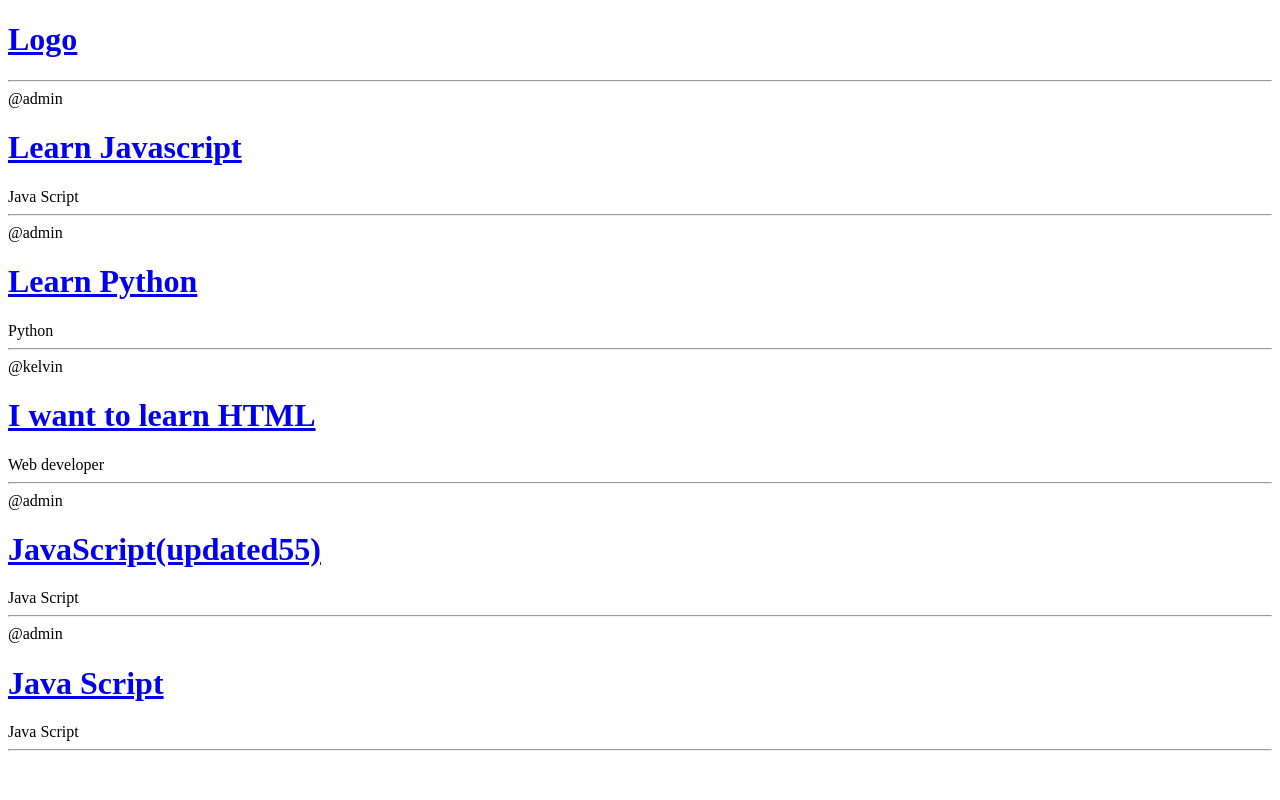
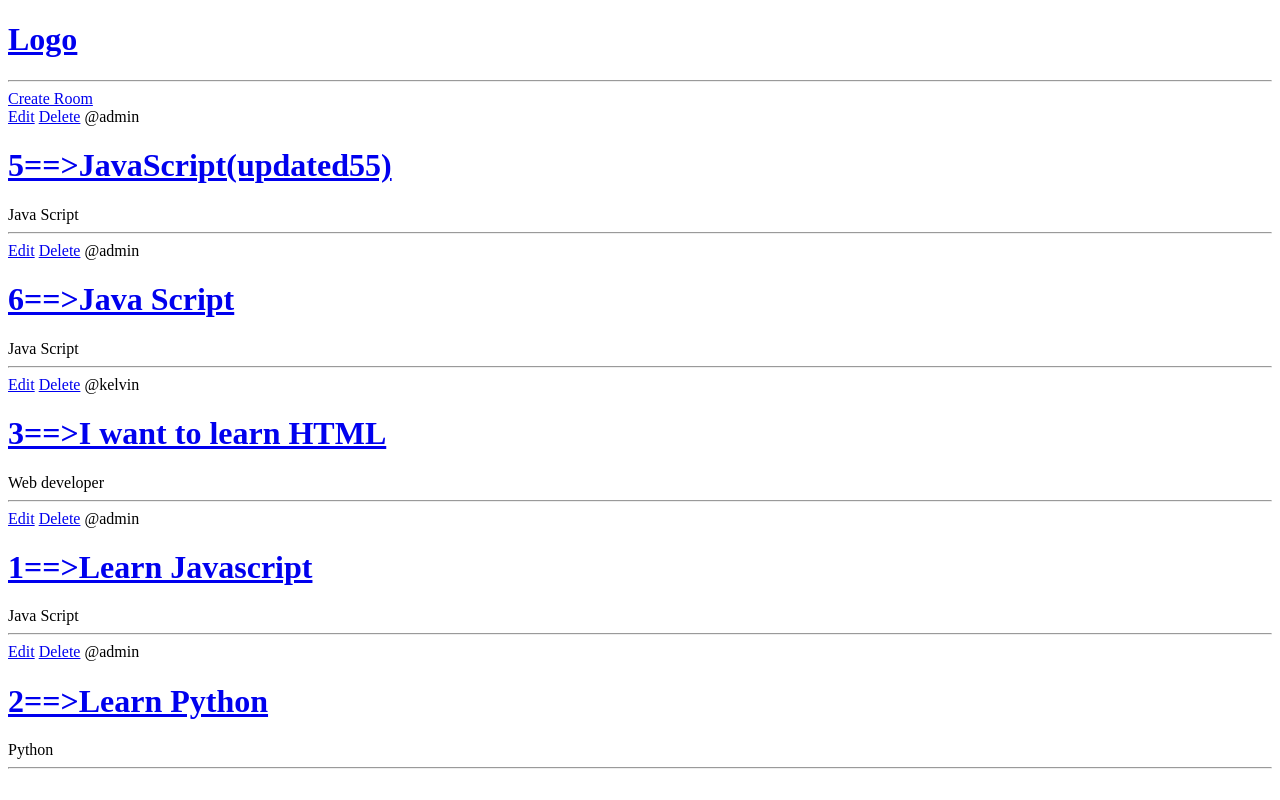
Before and after one commit to kelvinhovinho/study-buddy, a Django app: page / in a window 1280 px wide. Run offline with Django 3.2, Linux system fonts and the light colour scheme; data comes from the database, SQL or seed files in the repository; both versions use the stored data as it was after the commit.

Commit message:
Added the CRUD operations in the projects.

```diff
--- a/base/models.py
+++ b/base/models.py
@@ -18,6 +18,9 @@ class Room(models.Model):
     updated = models.DateTimeField(auto_now=True) #changes everytime it is saved
     created = models.DateTimeField(auto_now_add=True) #save the first time and dosenr change
 
+    class Meta:
+        ordering = ['-updated', '-created']
+
     def __str__(self):
         return self.name
 
--- a/base/templates/base/home.html
+++ b/base/templates/base/home.html
@@ -2,10 +2,13 @@
 
 {% block content %}
 <div>
+    <a href="{% url 'base:create-room' %}">Create Room</a>
     {% for room in rooms %}
         <div>
+            <a href="{% url 'base:update-room' room.id %}">Edit</a>
+            <a href="{% url 'base:delete-room' room.id %}">Delete</a>
             <span>@{{room.host.username}}</span>
-            <a href="{% url 'base:room' pk=room.id %}"><h1>{{ room.name }}</h1></a>
+            <a href="{% url 'base:room' pk=room.id %}"><h1>{{ room.id }}==>{{ room.name }}</h1></a>
             <span>{{room.topic}}</span>
             <hr>
         </div>
--- a/base/urls.py
+++ b/base/urls.py
@@ -2,7 +2,11 @@ from django.urls import path
 
 from . import views
 app_name = 'base'
+
 urlpatterns = [
     path("", views.home, name='home'),
     path("room/<int:pk>/", views.room, name='room'),
+    path("create-room/", views.createRoom, name='create-room'),
+    path("update-room/<int:pk>/", views.updateRoom, name='update-room'),
+    path("delete-room/<int:pk>/", views.deleteRoom, name='delete-room'),
 ]
--- a/base/views.py
+++ b/base/views.py
@@ -1,5 +1,7 @@
-from django.shortcuts import render
+from django.shortcuts import render, redirect
 from .models import Room
+
+from .forms import RoomForm
 
 # Create your views here.
 def home(request):
@@ -10,3 +12,38 @@ def home(request):
 def room(request, pk):
     rooms = Room.objects.get(id=pk)
     return render(request, 'base/room.html',{"rooms":rooms})
+
+
+def createRoom(request):
+    form = RoomForm()
+
+    if request.method == 'POST':
+        form = RoomForm(request.POST)
+        if form.is_valid():
+            form.save()
+            return redirect('base:home')
+
+
+    context = {"form":form}
+    return render(request, 'base/room_form.html', context)
+
+def updateRoom(request, pk):
+    room = Room.objects.get(id=pk)
+    form = RoomForm(instance=room)
+
+    if request.method == 'POST':
+        form = RoomForm(request.POST, instance=room)
+        if form.is_valid():
+            form.save()
+            return redirect('base:home')
+
+    context = {"form":form}
+    return render(request, 'base/room_form.html', context)
+
+
+def deleteRoom(request, pk):
+    room = Room.objects.get(id=pk)
+    if request.method == 'POST':
+        room.delete()
+        return redirect('base:home')
+    return render(request, 'base/delete.html', {"obj":room})
```
Also changed, not shown: base/forms.py (added, +7 -0 lines), base/templates/base/delete.html (added, +10 -0 lines), base/templates/base/room_form.html (added, +11 -0 lines), db.sqlite3.
